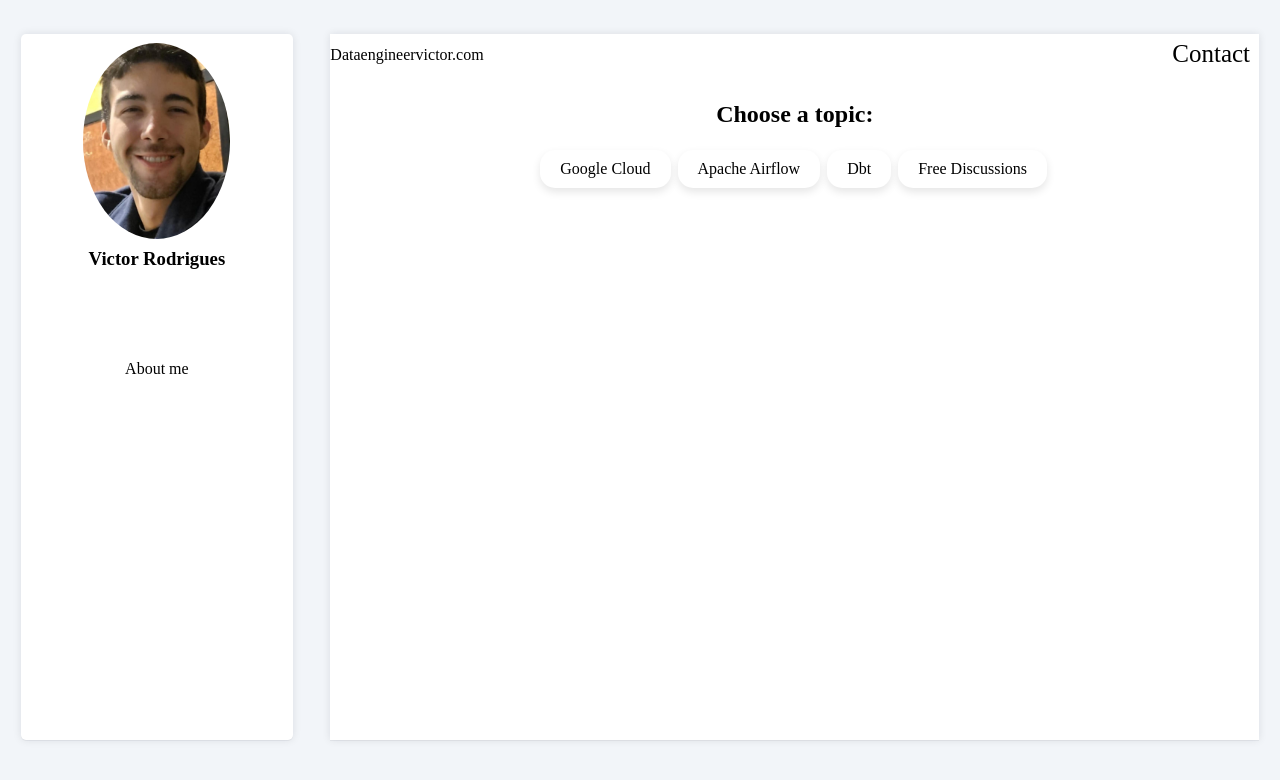
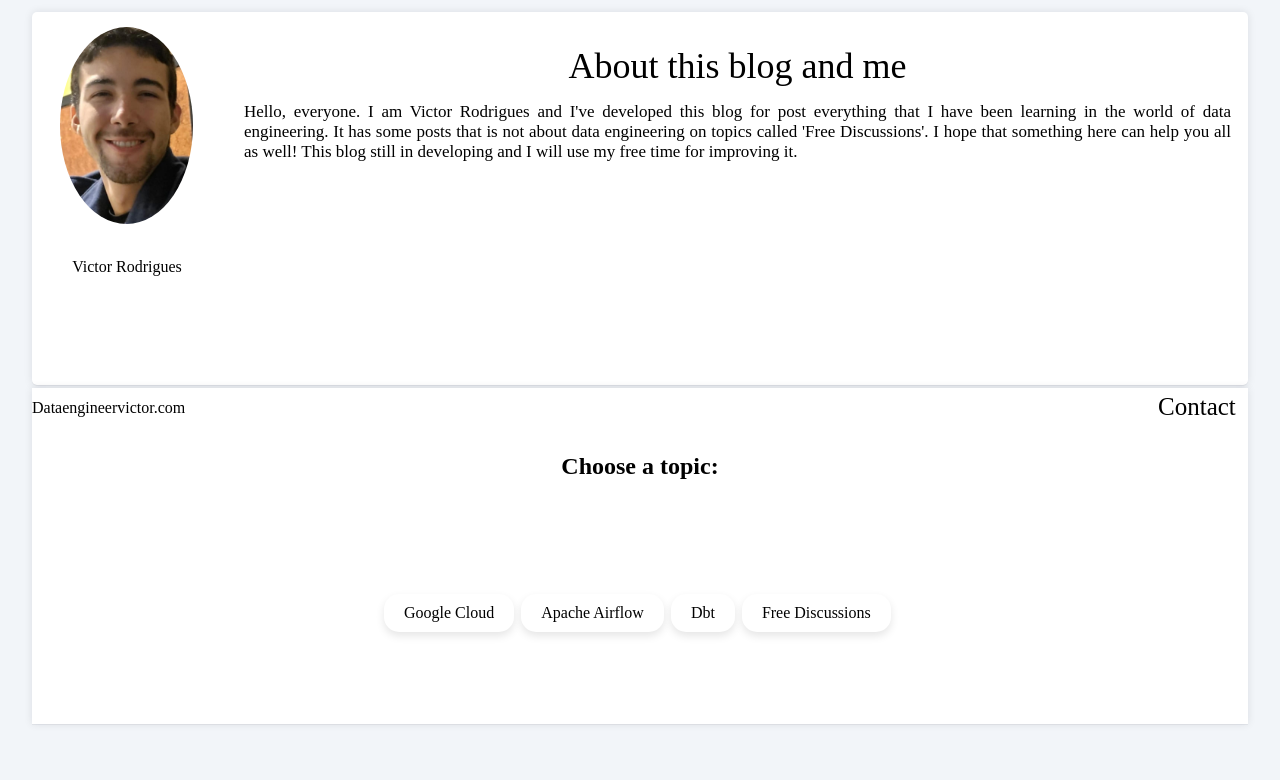
Before and after one commit to victorcresp-io/my_blog, a Flask app: page / in a window 1280 px wide. Shown: the top 780 px of the page. Run offline with Flask 3, Linux system fonts and the light colour scheme; some libraries are stand-ins or nearby versions.

Commit message:
refactor: alteração do layout da página, responsibilidade, imagem e adição do sobr mim

```diff
--- a/app/static/main_pg.css
+++ b/app/static/main_pg.css
@@ -1,34 +1,5 @@
 body {
     background-color: #F2F5F9;
-}
-
-#caixa-central {
-    margin-top: 27px;
-    height: 90vh;
-    max-height: 70%;
-    background-color: #F2F5F9;
-    display: flex;
-    align-items: center;
-    justify-content: center;
-
-}
-
-#centralizar-sub-caixa {
-    display: flex;
-    align-items: center;
-    justify-content: space-between;
-    height: 98%;
-    width: 98%;
-    background-color: #F2F5F9;
-}
-
-#item-projetos {
-    height: 100%;
-    width: 75%;
-    background-color: #FFF;
-    box-shadow: rgba(17, 17, 26, 0.05) 0px 1px 0px, rgba(17, 17, 26, 0.1) 0px 0px 8px;
-    display: flex;
-    flex-direction: column;
 }
 
 #navegacao {
@@ -51,10 +22,6 @@ item-home-site {
     font-size: 25px;
 }
 
-#ultimas-postagens {
-    height: 70%;
-    width: 99%;
-}
 
 #item-sobre {
     height: 100%;
@@ -71,16 +38,37 @@ item-home-site {
 }
 
 #social {
-    height: 10%;
-    width: 90%;
+    height: 42px;
+    width: 65%;
     display: flex;
     align-items: center;
     justify-content: center;
+    text-align: center;
 }
 
 #sobre {
+    display: flex;
+    flex-direction: column;
+    align-items: center;
+
+    height: 90%;
+    width: 90%;
+}
+
+#titulo-sobre {
+    font-size: 36px;
+    margin-top: 15px;
+    margin-bottom: 15px;
+}
+
+#sobre-blog-me {
     height: 56%;
-    width: 90%;
+    width: auto;
+    margin-left: 17px;
+    margin-right: 17Px;
+    text-align: justify;
+    font-size: 17px;
+    font-family: 'Times New Roman', Times, serif;
 }
 
 .social-link {
@@ -106,28 +94,13 @@ item-home-site {
 }
 
 #name {
-    height: 5%;
-    width: 90%;
+    height: 18px;
+    width: 65%;
+    margin-bottom: 14px;
+    text-align: center;
 }
 h3 {
     margin: 0;
-}
-
-#img {
-    margin-top: 5px;
-    display: flex;
-    justify-content: center;
-    align-items: center;
-    height: 30%;
-    width: 90%;
-}
-
-
-img {
-    width: 60%;
-    height: 96%;
-    border-radius: 50%;
-    object-fit: cover;
 }
 
 #title {
@@ -135,26 +108,24 @@ img {
     margin: 0 0 4 0;
 }
 
+
 #ultimas-postagens {
+    height: 70%;
+    width: 99%;
     display: flex;
     justify-content: center;
-    align-content: flex-start;
+    align-content: center;
     flex-wrap: wrap;
 }
 
-@media (max-width: 720px) {
-    #ultimas-postagens {
-        display: flex;
-        justify-content: flex-start;
-        align-content: flex-start;
-        flex-wrap: wrap;
-    }
-}
-
-@media (max-width: 550px) {
-
     #caixa-central {
-        margin-top: 2px;
+    height: 90vh;
+    max-height: 70%;
+    background-color: #F2F5F9;
+    display: flex;
+    align-items: center;
+    justify-content: center;
+    margin-top: 2px;
     }
 
     #centralizar-sub-caixa {
@@ -168,20 +139,52 @@ img {
     }
 
     #item-projetos {
+        background-color: #FFF;
+        box-shadow: rgba(17, 17, 26, 0.05) 0px 1px 0px, rgba(17, 17, 26, 0.1) 0px 0px 8px;
+        display: flex;
+        flex-direction: column;
         margin-top: 3px;
         height: 45vh;
         width: 95vw;
     }
 
     #item-sobre {
-    height: 45vh;
+    border-radius: 5px;
+    align-items: center;
+    justify-content: flex-start;
+    text-align: center;
+    gap: 5px;
+    background-color: #FFF;
+    box-shadow: rgba(17, 17, 26, 0.05) 0px 1px 0px, rgba(17, 17, 26, 0.1) 0px 0px 8px;
+
+    height: 50vh;
     width: 95vw;
+    display: flex;
+    flex-direction: row;
+
+    }
+
+    img {
+        height: 80%;
+        width: 70%;
+        border-radius: 50%;
+        object-fit: cover;
+        margin-top: 15px;
     }
 
     #img {
-        height: 45vh;
+        height: 100%;
+        min-width: 190px;
+        width: 200px;
+        display: flex;
+        flex-direction: column;
+        align-items: center;
     }
-}
+
+    #img2 {
+        height: 66%;
+        width: 100%;
+    }
 
 .card {
     margin-top: 2px;
--- a/app/templates/main_pg.html
+++ b/app/templates/main_pg.html
@@ -12,17 +12,24 @@
     <div id="caixa-central">
         <div id="centralizar-sub-caixa">
             <div id="item-sobre">
-                <div id="img"><img src="{{ url_for('static', filename='images/linkedin.jpg') }}" alt=""></div>
-                <div id="name"><h3>Victor Rodrigues</h3></div>
-                <div id="social">
+                <div id="img">
+                    <div id="img2"><img src="{{ url_for('static', filename='images/linkedin.jpg') }}" alt=""></div>
+                    <span id="name">Victor Rodrigues</span>
+                    <span id="social">
                         <a href="https://www.linkedin.com/in/victor-rodrigues7703/" class="social-link" target="_blank">
                             <i class="ph ph-linkedin-logo"></i>
                         </a>
                         <a href="https://github.com/victorcresp-io" class="social-link" target="_blank">
                             <i class="ph ph-github-logo"></i>
                         </a>
+                    </span>
                 </div>
-                <div id="sobre">About me</div>
+                <div id="sobre">
+                    <span id="titulo-sobre">About this blog and me</span>
+                    <div id="sobre-blog-me">
+                        Hello, everyone. I am Victor Rodrigues and I've developed this blog for post everything that I have been learning in the world of data engineering. It has some posts that is not about data engineering on topics called 'Free Discussions'. I hope that something here can help you all as well! This blog still in developing and I will use my free time for improving it.</div>
+
+                    </div>
                 </div>
             <div id="item-projetos">
                 <nav id="navegacao">
```
Lines whose indentation alone changed are shown as unchanged.
